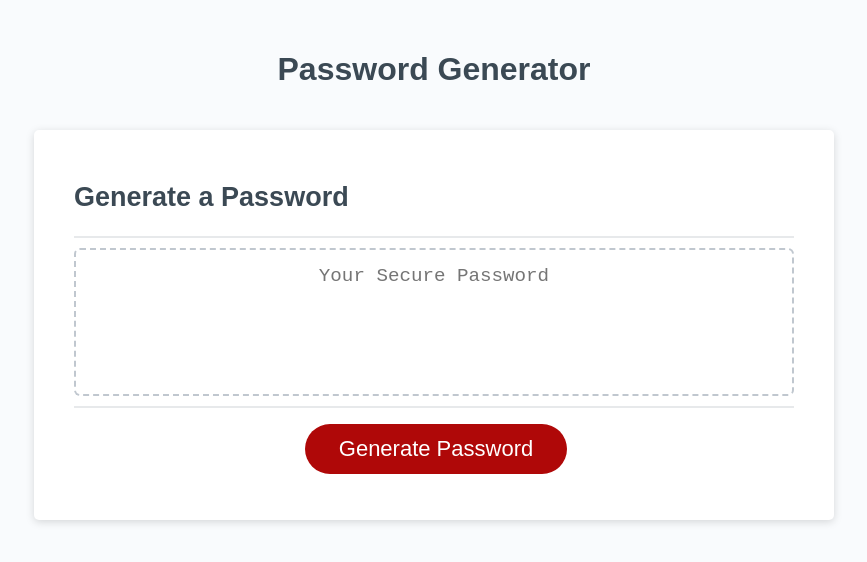
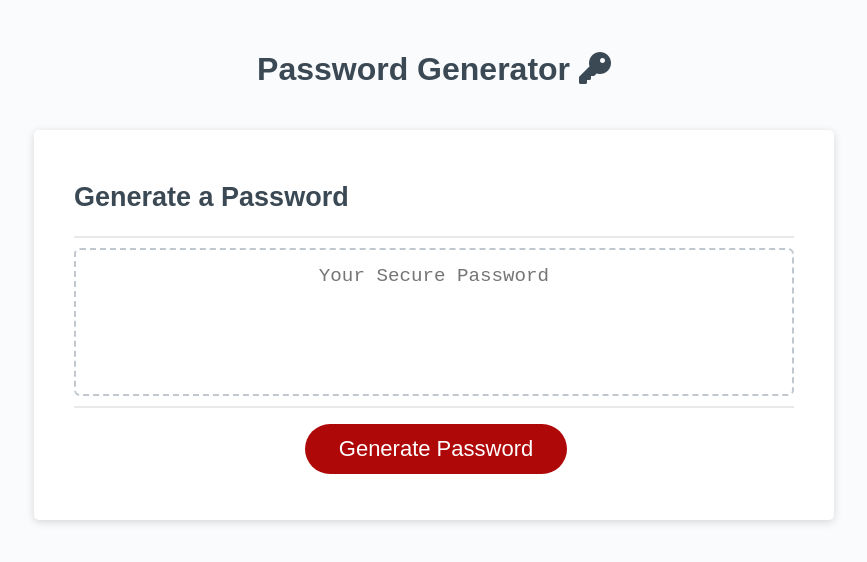
Before and after one commit to Halvosaurus34/Password-Generator, a plain HTML site: page index.html in a window 1280 px wide. Shown: the whole page, without its empty margins (206-1073 px from the left). Drawn offline with Linux system fonts and the light colour scheme.

Commit message:
added key icon

```diff
--- a/index.html
+++ b/index.html
@@ -4,13 +4,14 @@
     <meta charset="UTF-8" />
     <meta name="viewport" content="width=device-width, initial-scale=1.0" />
     <meta http-equiv="X-UA-Compatible" content="ie=edge" />
+    <script src="https://kit.fontawesome.com/09df56e628.js" crossorigin="anonymous"></script>
     <title>Password Generator</title>
     <link rel="stylesheet" href="Develop/style.css" />
   </head>
   <body>
     <div class="wrapper">
       <header>
-        <h1>Password Generator</h1>
+        <h1>Password Generator <i class="fas fa-key"></i></h1>
       </header>
       <div class="card">
         <div class="card-header">
```
